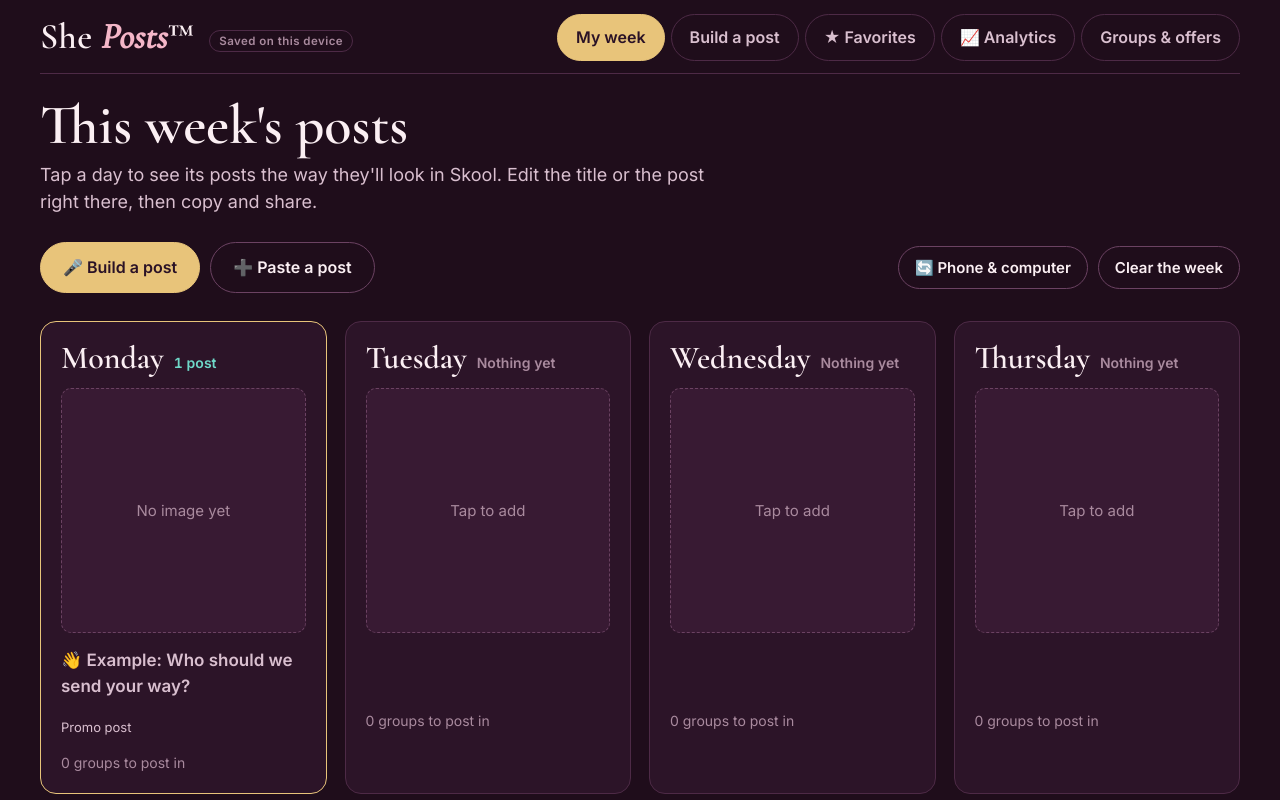
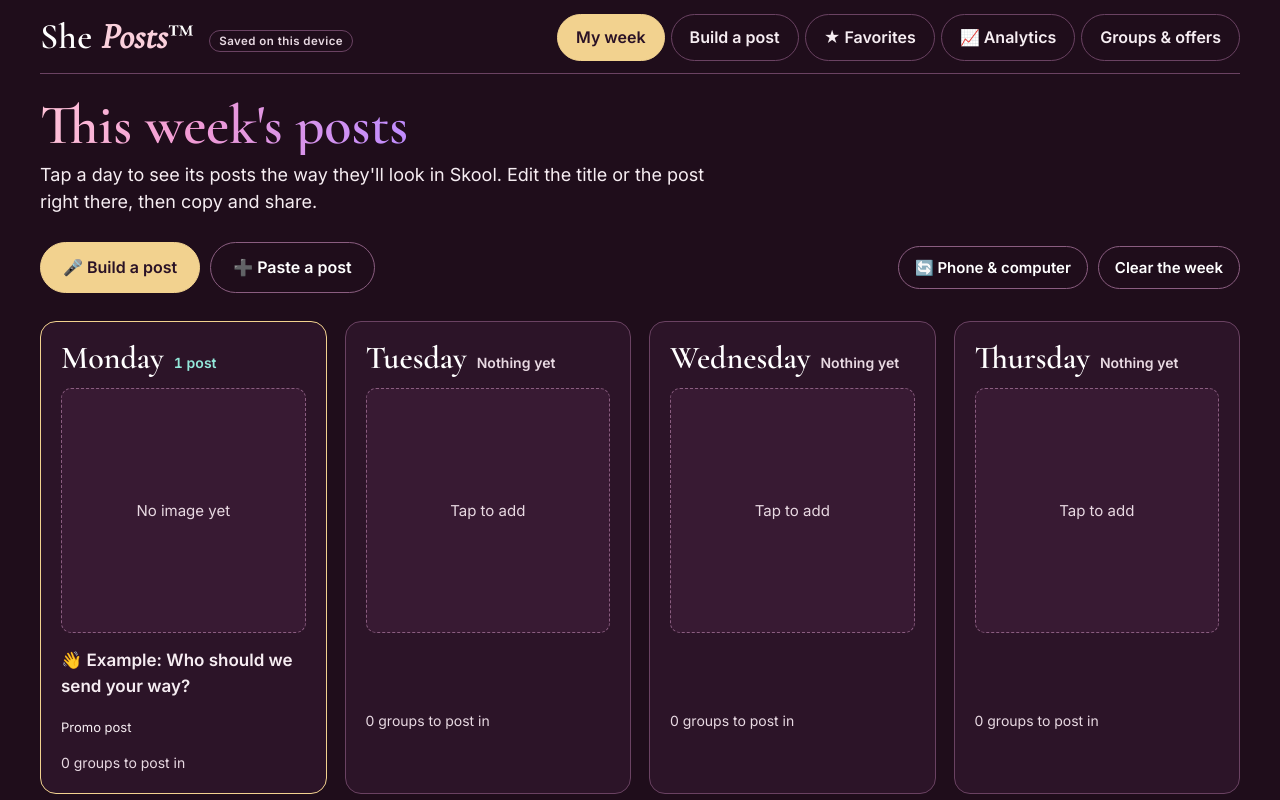
Before and after one commit to aurailia/She-Posts, a plain HTML site: page index.html in a window 1280 px wide. Shown: the top 800 px of the page. Drawn offline with nearby package versions, Linux system fonts and the light colour scheme.

Commit message:
Add files via upload

```diff
--- a/index.html
+++ b/index.html
@@ -281,6 +281,21 @@
     .brand .sync { display: none; }
     .pbar select { max-width: 100%; }
   }
+
+  /* Easier reading: brighter text on the purple */
+  :root {
+    --fg: #ffffff; --muted: #f6edf2; --faint: #e8d9e2; --line: #6a4262; --line-strong: #8a5d80;
+    --gold: #f2d28f; --gold-bright: #fae5b8; --blush: #fad0dc; --teal: #93e8da;
+  }
+  /* Page titles: bright pink to purple */
+  main h1, section > h1 {
+    width: fit-content; max-width: 100%;
+    background: linear-gradient(90deg, #ffc2d8 0%, #f29bd4 40%, #c08cff 100%);
+    -webkit-background-clip: text; background-clip: text;
+    -webkit-text-fill-color: transparent; color: #f3a6d8;
+  }
+  /* Labels like My level and Promo days: lighter gold */
+  .label, .gdl { color: #f9e3b0; }
 </style>
 </head>
 <body>
```
